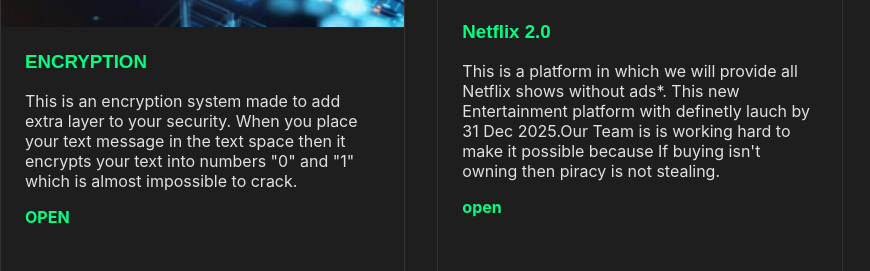
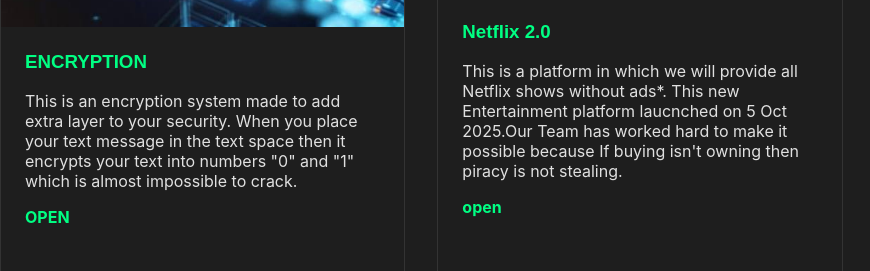
Before and after one commit to adarshvickey/Encrypt, a plain HTML site: page index.html in a window 1280 px wide. Shown: the part 1423-1694 px from the top of the page, 0-870 px from the left. Drawn offline with nearby package versions, Linux system fonts and the light colour scheme; animation ran at ten frames a second.

Commit message:
Update index.html

```diff
--- a/index.html
+++ b/index.html
@@ -65,8 +65,10 @@
                     <img src="images/project2.jpg" alt="Project Two Image">
                     <h3>Netflix 2.0</h3>
                     <p>This is a platform in which we will provide all Netflix shows without ads*.
-                       This new Entertainment platform with definetly lauch by 31 Dec 2025.Our Team is
-                       is working hard to make it possible because If buying isn't owning then piracy is not stealing.           </p>
+                       This new Entertainment platform laucnched on 5 Oct 2025.Our Team has
+                        worked hard to make it possible because If buying isn't owning then piracy
+                        is not stealing.
+                    </p>
                     <a href="https://net20.cc/login2">open</a>
                 </div>
                 <div class="project-card">
```
